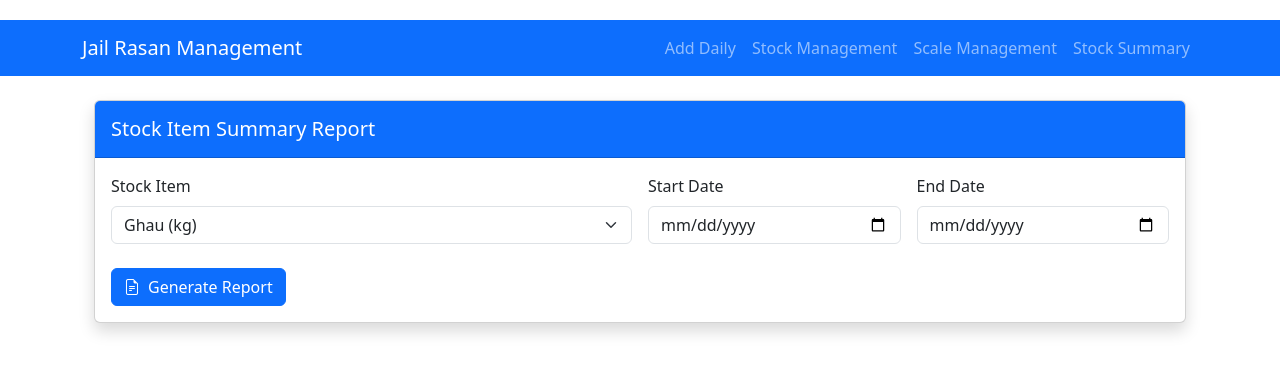
After one commit to shaktivanani/jail-rasan, a Flask app: page /stock_summary in a window 1280 px wide. The commit adds this page. Shown: the top 373 px of the page. Run offline with Flask 3, Linux system fonts and the light colour scheme; data comes from the database, SQL or seed files in the repository; both versions use the stored data as it was after the commit; some libraries are stand-ins or nearby versions.

Commit message:
update summary

```diff
--- a/app.py
+++ b/app.py
@@ -1,6 +1,6 @@
 from flask import Flask, render_template, request, redirect, url_for, flash
 from flask_bootstrap import Bootstrap
-from datetime import datetime
+from datetime import datetime, timedelta
 from models import db, RasanRecord, StockItem, ScaleEntry  # Make sure to import StockItem
 import os
 
@@ -233,5 +233,78 @@ def delete_scale(id):
     flash('Scale entry deleted successfully!', 'success')
     return redirect(url_for('scale_list'))
 
+@app.route('/stock_summary', methods=['GET', 'POST'])
+def stock_summary():
+    if request.method == 'POST':
+        try:
+            stock_item_id = int(request.form['stock_item'])
+            start_date = datetime.strptime(request.form['start_date'], '%Y-%m-%d').date()
+            end_date = datetime.strptime(request.form['end_date'], '%Y-%m-%d').date()
+
+            # Get relevant data
+            stock_item = StockItem.query.get(stock_item_id)
+            scale_entries = ScaleEntry.query.filter(
+                ScaleEntry.stock_item_id == stock_item_id,
+                ScaleEntry.start_date <= end_date,
+                ScaleEntry.end_date >= start_date
+            ).all()
+
+            rasan_records = RasanRecord.query.filter(
+                RasanRecord.date.between(start_date, end_date)
+            ).all()
+
+            stock_entries = StockItem.query.filter(
+                StockItem.id == stock_item_id,
+                StockItem.date.between(start_date, end_date)
+            ).all()
+
+            # Create date range
+            date_range = [start_date + timedelta(days=x) for x in range((end_date - start_date).days + 1)]
+
+            # Calculate stock movements
+            report_data = []
+            opening_stock = stock_item.quantity  # Initial stock
+
+            for date in date_range:
+                # Get daily scale
+                scale = next((entry for entry in scale_entries
+                            if entry.start_date <= date <= entry.end_date), None)
+
+                # Get daily rasan record
+                rasan = next((r for r in rasan_records if r.date == date), None)
+
+                # Get daily stock additions
+                daily_stock = sum(entry.quantity for entry in stock_entries if entry.date == date)
+
+                # Calculate values
+                total_stock = opening_stock + daily_stock
+                kedi_total = (rasan.kedi_total() - rasan.tifin_total() - rasan.medical_total()) if rasan else 0
+                used_stock = kedi_total * getattr(scale, date.strftime('%A').lower(), 0) if scale else 0
+                closing_stock = total_stock - used_stock
+
+                report_data.append({
+                    'date': date,
+                    'day_name': date.strftime('%A'),
+                    'opening': opening_stock,
+                    'income': daily_stock,
+                    'total_stock': total_stock,
+                    'kedi_total': kedi_total,
+                    'scale': getattr(scale, date.strftime('%A').lower(), 0) if scale else 0,
+                    'used_stock': used_stock,
+                    'closing': closing_stock
+                })
+
+                opening_stock = closing_stock
+
+            return render_template('stock_summary.html',
+                                 report_data=report_data,
+                                 stock_item=stock_item)
+
+        except Exception as e:
+            flash(f'Error generating report: {str(e)}', 'danger')
+
+    stock_items = StockItem.query.all()
+    return render_template('stock_summary_form.html', stock_items=stock_items)
+
 if __name__ == '__main__':
     app.run(debug=True)
--- a/templates/base.html
+++ b/templates/base.html
@@ -30,6 +30,10 @@
                 <li class="nav-item">
                     <a class="nav-link" href="{{ url_for('scale_list') }}">Scale Management</a>
                 </li>
+                 <li class="nav-item">
+                    <a class="nav-link" href="{{ url_for('stock_summary') }}">Stock Summary</a>
+                </li>
+
             </ul>
         </div>
     </div>
--- /dev/null
+++ b/templates/stock_summary_form.html
@@ -0,0 +1,38 @@
+{% extends "base.html" %}
+
+{% block content %}
+<div class="container mt-4">
+    <div class="card shadow">
+        <div class="card-header bg-primary text-white py-3">
+            <h2 class="h5 mb-0">Stock Item Summary Report</h2>
+        </div>
+        <div class="card-body">
+            <form method="POST">
+                <div class="row g-3">
+                    <div class="col-md-6">
+                        <label class="form-label">Stock Item</label>
+                        <select class="form-select" name="stock_item" required>
+                            {% for item in stock_items %}
+                            <option value="{{ item.id }}">{{ item.item_name }} ({{ item.unit }})</option>
+                            {% endfor %}
+                        </select>
+                    </div>
+                    <div class="col-md-3">
+                        <label class="form-label">Start Date</label>
+                        <input type="date" class="form-control" name="start_date" required>
+                    </div>
+                    <div class="col-md-3">
+                        <label class="form-label">End Date</label>
+                        <input type="date" class="form-control" name="end_date" required>
+                    </div>
+                </div>
+                <div class="mt-4">
+                    <button type="submit" class="btn btn-primary">
+                        <i class="bi bi-file-earmark-text me-2"></i>Generate Report
+                    </button>
+                </div>
+            </form>
+        </div>
+    </div>
+</div>
+{% endblock %}
```
Also changed, not shown: templates/item_summary.html (added, +70 -0 lines), templates/stock_summary.html (added, +51 -0 lines), instance/rasan.db.
